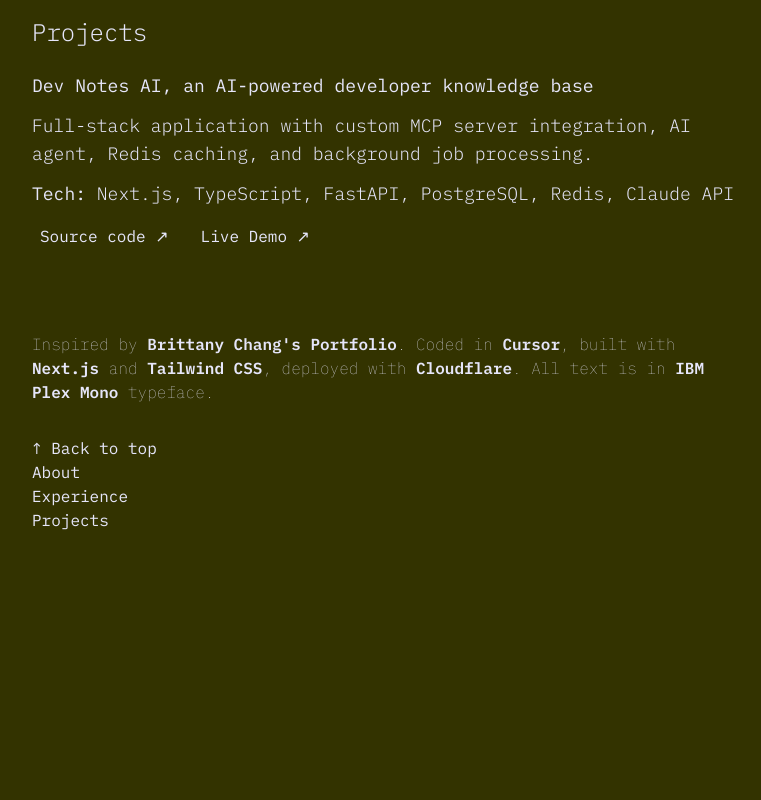
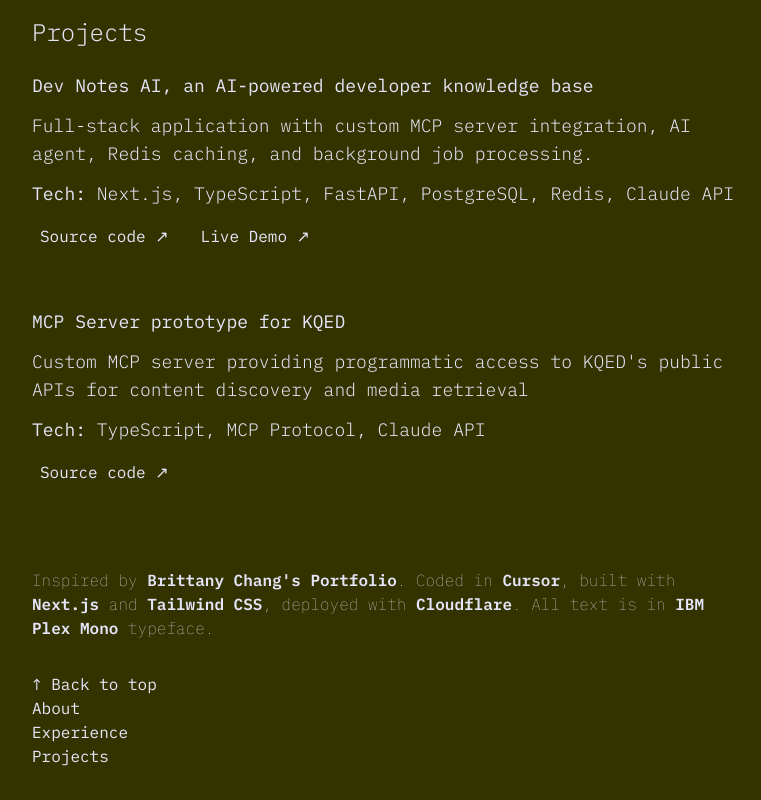
Before and after one commit to pamelagilmour/swe-portfolio-26, a Next.js app: page / in a window 1280 px wide. Shown: the part 2232-3032 px from the top of the page, without its empty margins (248-1009 px from the left). Before the commit the page ends 2796 px from the top, so only its background shows below. Built offline with nearby package versions, Linux system fonts and the light colour scheme.

Commit message:
Update resume

```diff
--- a/src/app/page.tsx
+++ b/src/app/page.tsx
@@ -20,7 +20,7 @@ export default function Home() {
 						</a>
 					</li>
 					<li className="border-[1] border-dotted px-2 py-1 hover:border-gray-500 hover:bg-black transition-all">
-   						<a href="/PamelaGilmourEngResume.pdf" target="_blank" rel="noreferrer noopener" aria-label="View resume PDF">
+   						<a href="/PamelaGilmourEngResumebc.pdf" target="_blank" rel="noreferrer noopener" aria-label="View resume PDF">
      						Resume
    						</a>
  					</li>
@@ -108,7 +108,7 @@ export default function Home() {
 							</li>
 						</ul>
 						<div className="mt-8">
-							<a href="/PamelaGilmourEngResume.pdf" target="_blank" rel="noreferrer noopener" aria-label="View resume PDF" className=" border-[1] border-dotted px-2 py-1 hover:border-gray-500 hover:bg-black transition-all">
+							<a href="/PamelaGilmourEngResumebc.pdf" target="_blank" rel="noreferrer noopener" aria-label="View resume PDF" className=" border-[1] border-dotted px-2 py-1 hover:border-gray-500 hover:bg-black transition-all">
      							Resume
    							</a>
      					</div>
@@ -151,6 +151,43 @@ export default function Home() {
 									Live Demo ↗
 								</a>
 							</li>
+						</ul>
+					</div>
+					<div className="mb-14">
+						<h4 className="text-lg font-[400] mb-3">
+							MCP Server prototype for KQED
+						</h4>
+						<p className="text-lg font-[300] mb-3">
+							Custom MCP server providing programmatic access to KQED's public APIs for content discovery and media retrieval
+						</p>
+						<p className="text-lg font-[300] mb-3">
+							<strong>Tech:</strong> TypeScript, MCP Protocol, Claude API
+						</p>
+						<ul className="flex gap-4 list-none p-0 m-0" aria-label="Dev Notes AI links">
+							<li
+								className="border-[1] border-dotted px-2 py-1 hover:border-gray-500 hover:bg-black transition-all"
+							>
+								<a
+									href="https://github.com/pamelagilmour/kqed-mcp-prototype"
+									target="_blank"
+									rel="noreferrer noopener"
+									aria-label="View KQED MCP prototype source code on GitHub"
+								>
+									Source code ↗
+								</a>
+							</li>
+							{/* <li
+								className="border-[1] border-dotted px-2 py-1 hover:border-gray-500 hover:bg-black transition-all"
+							>
+								<a
+									href="https://p-11-one.vercel.app/"
+									target="_blank"
+									rel="noreferrer noopener"
+									aria-label="View Dev Notes AI live demo"
+								>
+									Live Demo ↗
+								</a>
+							</li> */}
 						</ul>
 					</div>
 					{/* <div className="mb-14">
```
Also changed, not shown: 2 other files (tests, documents, lock files or other folders).
